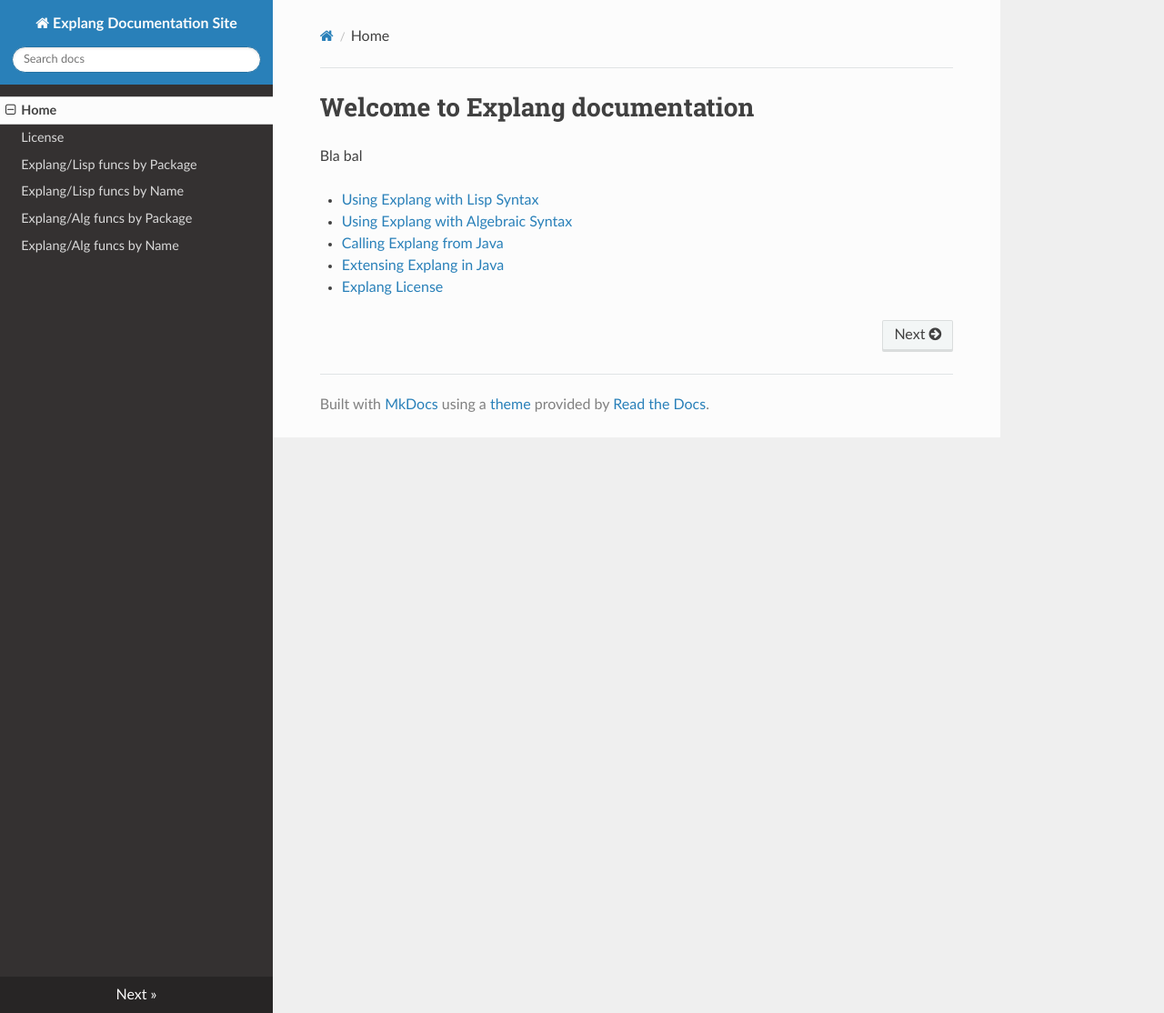
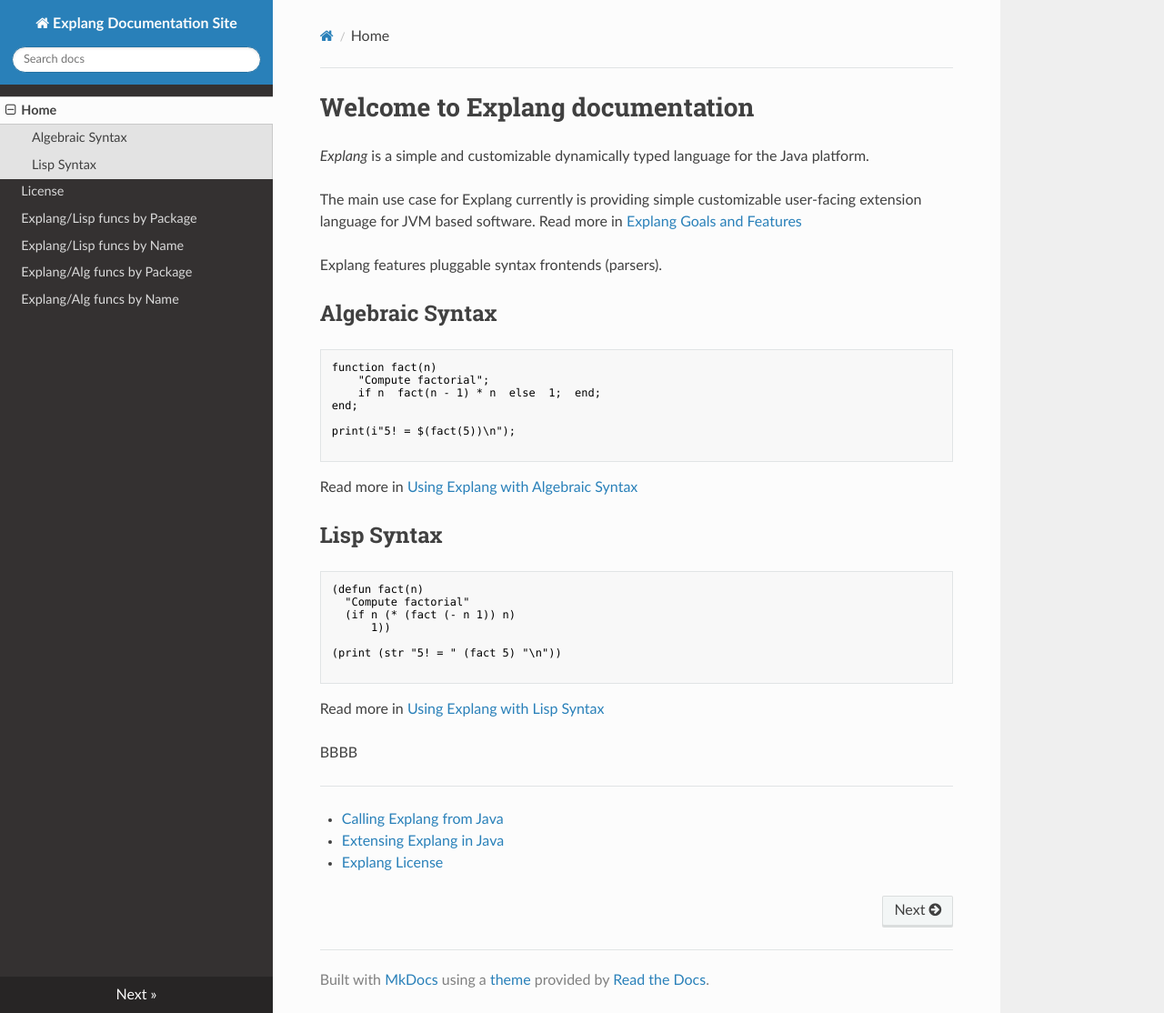
Before and after one commit to opsit-io/opsit-explang-docs, an MkDocs documentation site: the page built from docs/index.md, in a window 1280 px wide and 1114 px high. Shown: the whole window at 91% size. Built offline with MkDocs 1.6.1, drawn with Linux system fonts in a browser that asks for light colours; nearby versions of some CDN libraries.

Commit message:
feat: write some intro

````diff
--- a/docs/index.md
+++ b/docs/index.md
@@ -1,12 +1,52 @@
+
 Welcome to Explang documentation
 ================================
 
-Bla bal
+*Explang* is a simple and customizable dynamically typed
+language for the Java platform.
+
+The main use case for Explang currently is providing simple
+customizable user-facing extension language for JVM based
+software. Read more in [Explang Goals and Features](explang-goals-and-features.md)
+
+Explang features pluggable syntax frontends (parsers).
+
+Algebraic Syntax
+----------------
+
+```julia
+function fact(n)
+    "Compute factorial";
+    if n  fact(n - 1) * n  else  1;  end;
+end;
+
+print(i"5! = $(fact(5))\n");
+
+```
+
+Read more in [Using Explang with Algebraic Syntax](explang-alg.md)
 
 
+Lisp Syntax
+-----------
 
-- [Using Explang with Lisp Syntax](explang-lisp.md)
-- [Using Explang with Algebraic Syntax](explang-alg.md)
+```lisp
+(defun fact(n)
+  "Compute factorial"
+  (if n (* (fact (- n 1)) n)
+      1))
+
+(print (str "5! = " (fact 5) "\n"))
+
+```
+
+
+Read more in [Using Explang with Lisp Syntax](explang-lisp.md)
+
+
+BBBB
+____
+
 - [Calling Explang from Java](explang-from-java.md)
 - [Extensing Explang in Java](explang-extending.md)
 - [Explang License](LICENSE.md)
````
